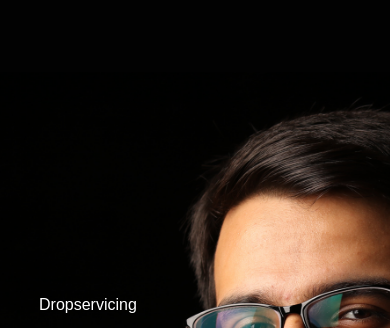
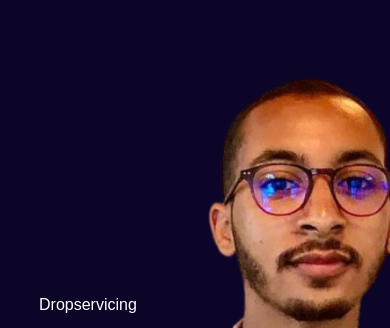
Before and after one commit to anasvb/nassimtanfioui, a plain HTML site: page index.html in a window 390 px wide. Shown: the part 88-416 px from the top of the page. Drawn offline with nearby package versions, Linux system fonts and the light colour scheme.

Commit message:
Update style.css

```diff
--- a/style.css
+++ b/style.css
@@ -335,7 +335,7 @@ nav .uil  {
 }
 @media only screen and (max-width:600px){
     #header{
-        background-image: url(images/phone-background.png);
+        background-image: url(images/asjd.png);
     }
     .header-text{
         margin-top: 100%;
```
